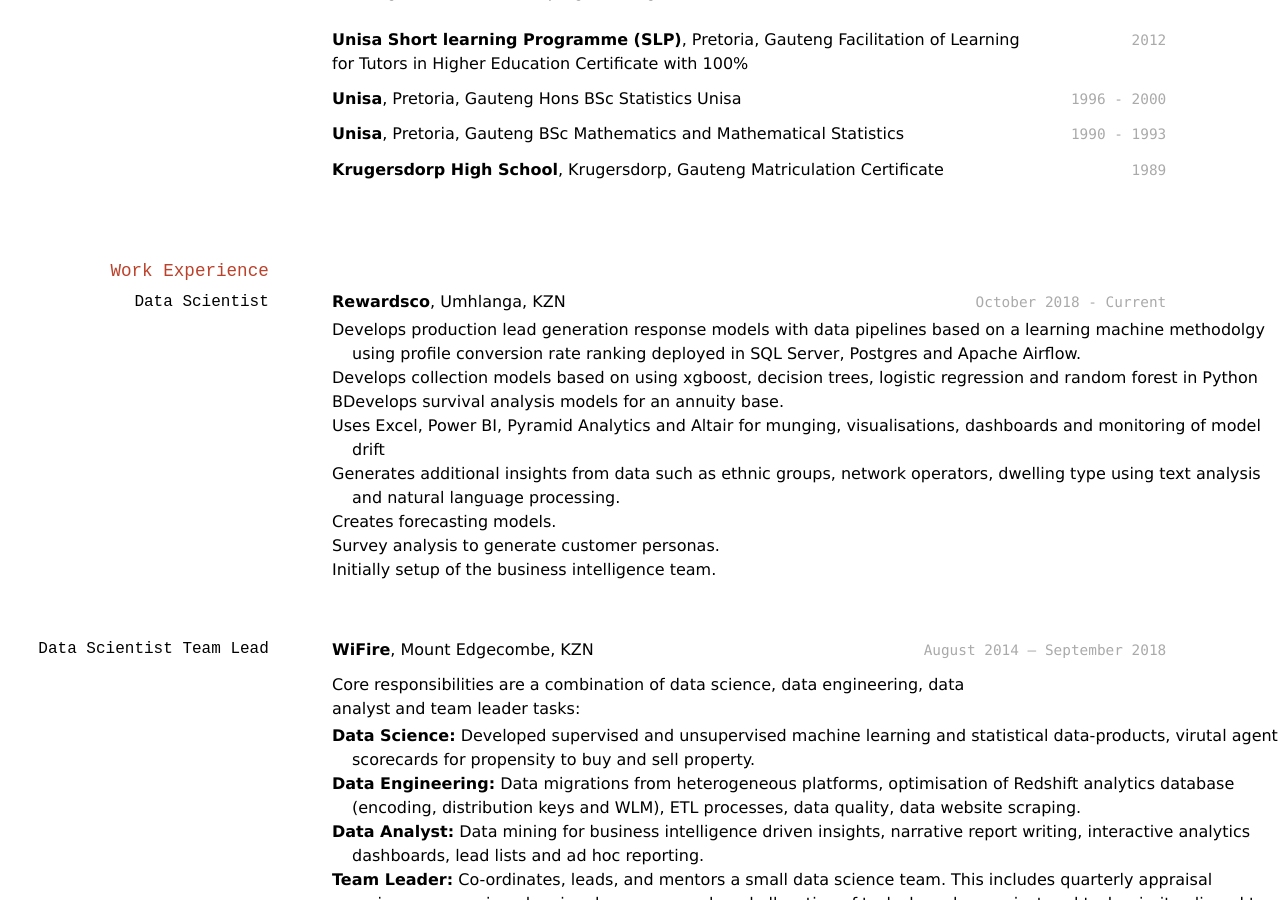
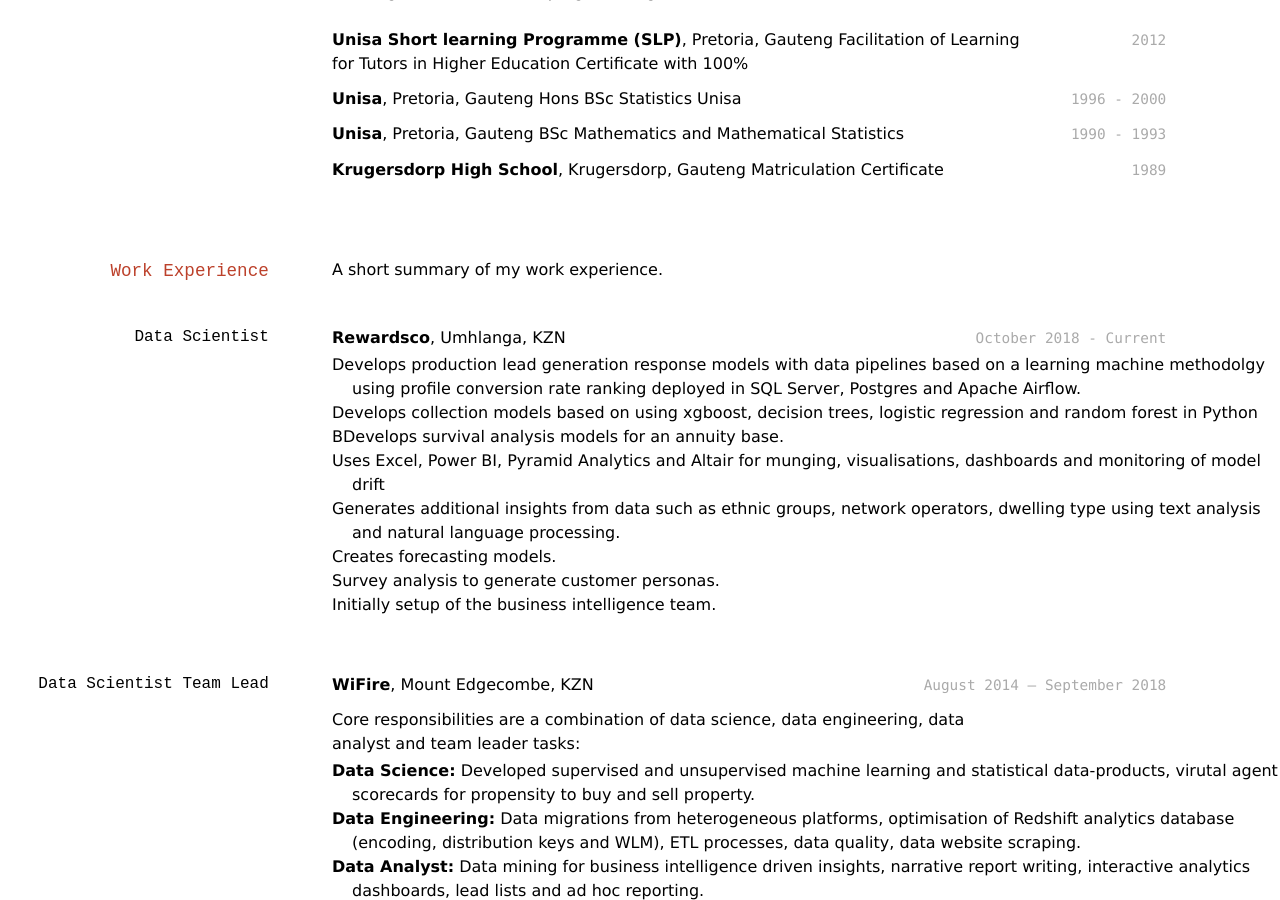
Before and after one commit to Kate-Strydom/strydomk-resume, a Jekyll site: the page built from docs/index.md, in a window 1280 px wide and 900 px high, scrolled down 396 px. Built offline with Jekyll 4.4.1, drawn with Linux system fonts in a browser that asks for light colours.

Commit message:
Updated cv with recommendations

```diff
--- a/docs/index.md
+++ b/docs/index.md
@@ -5,6 +5,8 @@ title: Kate Strydom's Resume
 # Kate Strydom
 <br>
  A data scientist unicorn who is good at everything but a master of none. Worked in market research, database marketing, banking, education, real estate, startup tech and call-centre. Lifelong learning to stay a breast of technology changes and improve professional development.
+
+<!--- (Could move this to the bottom: Work Experience) -->
 
 <div id="webaddress">
   <a href="strydks@gmail.com">strydks@gmail.com</a>
@@ -37,6 +39,7 @@ __Krugersdorp High School__, Krugersdorp, Gauteng
 Matriculation Certificate
 
 ## Work Experience
+A short summary of my work experience.
 
 ### Data Scientist
 
```
